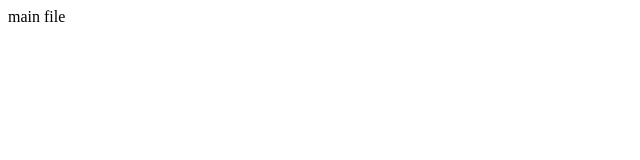
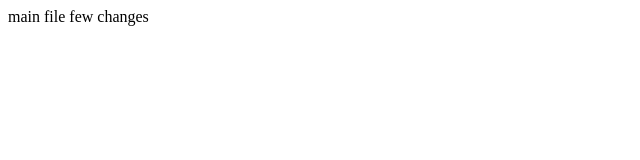
Before and after one commit to manishkathpalia/myappsample1, a plain HTML site: page main.html in a window 1280 px wide. Shown: the full height of the page, 0-640 px from the left. Drawn offline with Linux system fonts and the light colour scheme.

Commit message:
main file commit

```diff
--- a/main.html
+++ b/main.html
@@ -6,6 +6,6 @@
     <title>Document</title>
 </head>
 <body>
-    main file
+    main file few changes
 </body>
 </html>
```
